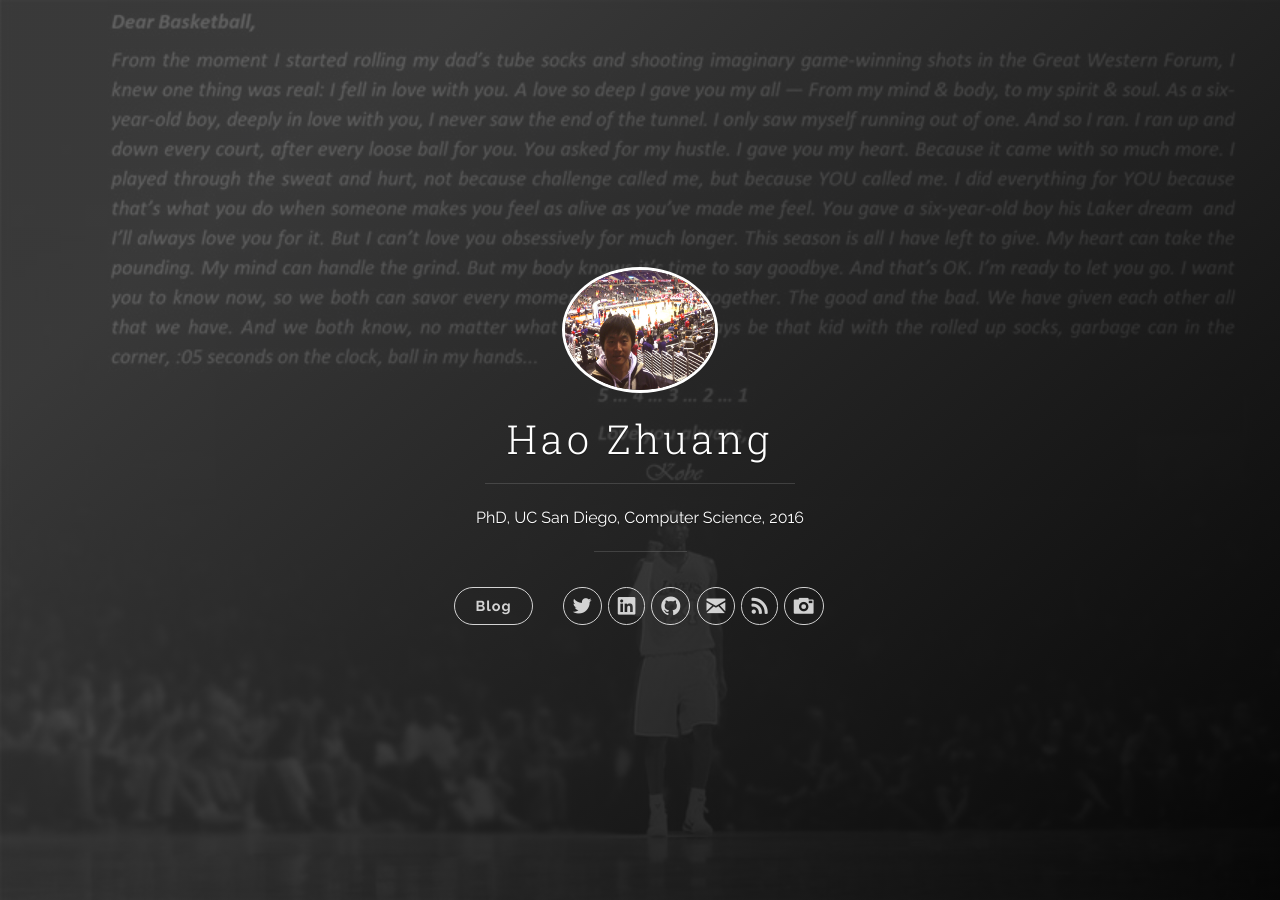
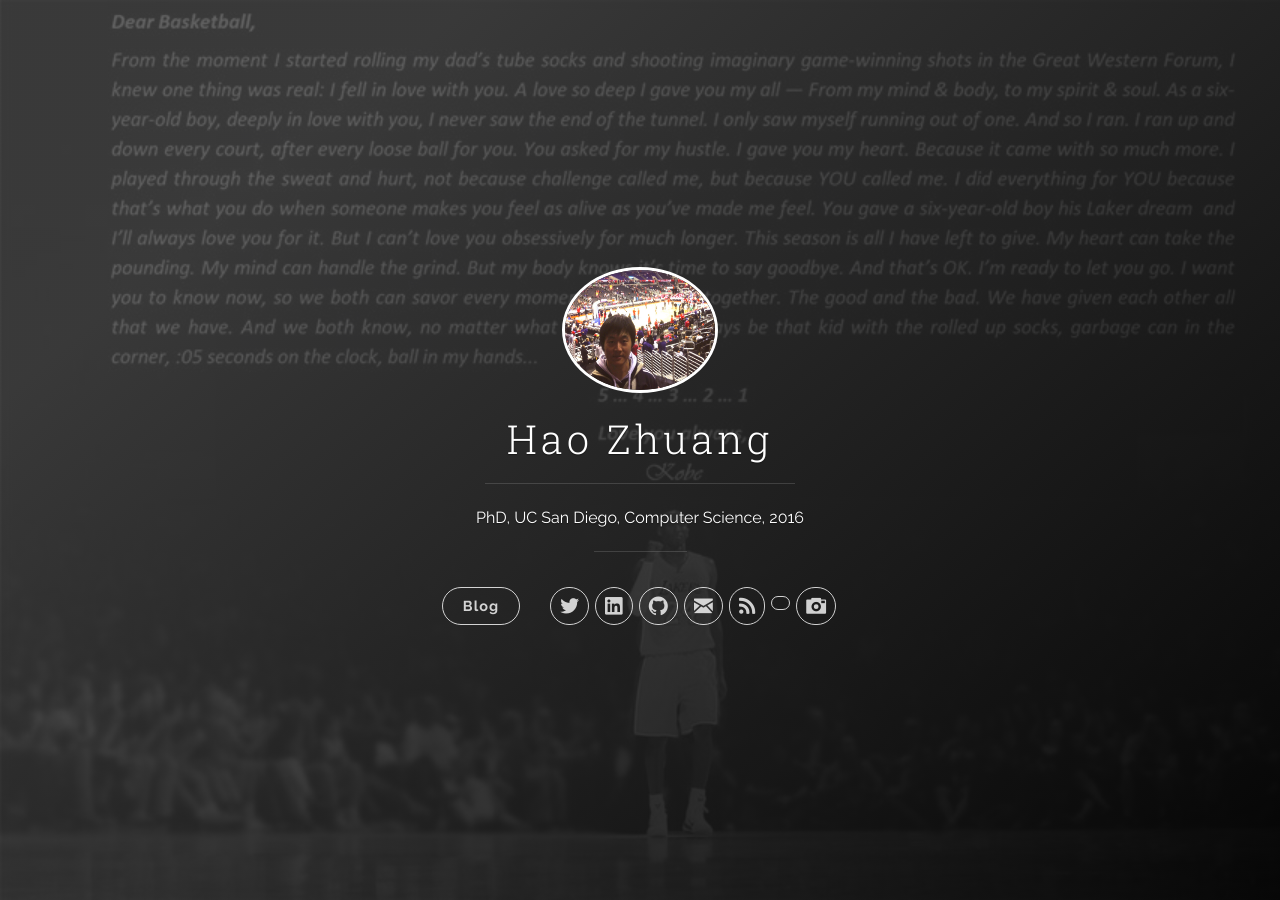
Before and after one commit to zhuangh/zhuangh.github.io, a Jekyll site: the page built from index.html, in a window 1280 px wide. Built offline with Jekyll 4.4.1, drawn with Linux system fonts in a browser that asks for light colours; nearby versions of some CDN libraries; the list of posts is cut into pages by our own code.

Commit message:
add medium link

```diff
--- a/_includes/header.html
+++ b/_includes/header.html
@@ -78,6 +78,13 @@
               <!-- Exposure -->
               <li class="navigation__item">
                 <a href="http://hzhuang.wordpress.com" title="Blog" target="_blank">
+                  <i class="icon blog-button"></i>
+                  <span class="label">Blog</span>
+                </a>
+              </li>
+            <!-- Exposure -->
+            <li class="navigation__item">
+                <a href="http://medium.com/@zhuangh" title="Medium" target="_blank">
                   <i class="icon icon-camera"></i>
                   <span class="label">Blog</span>
                 </a>
```
